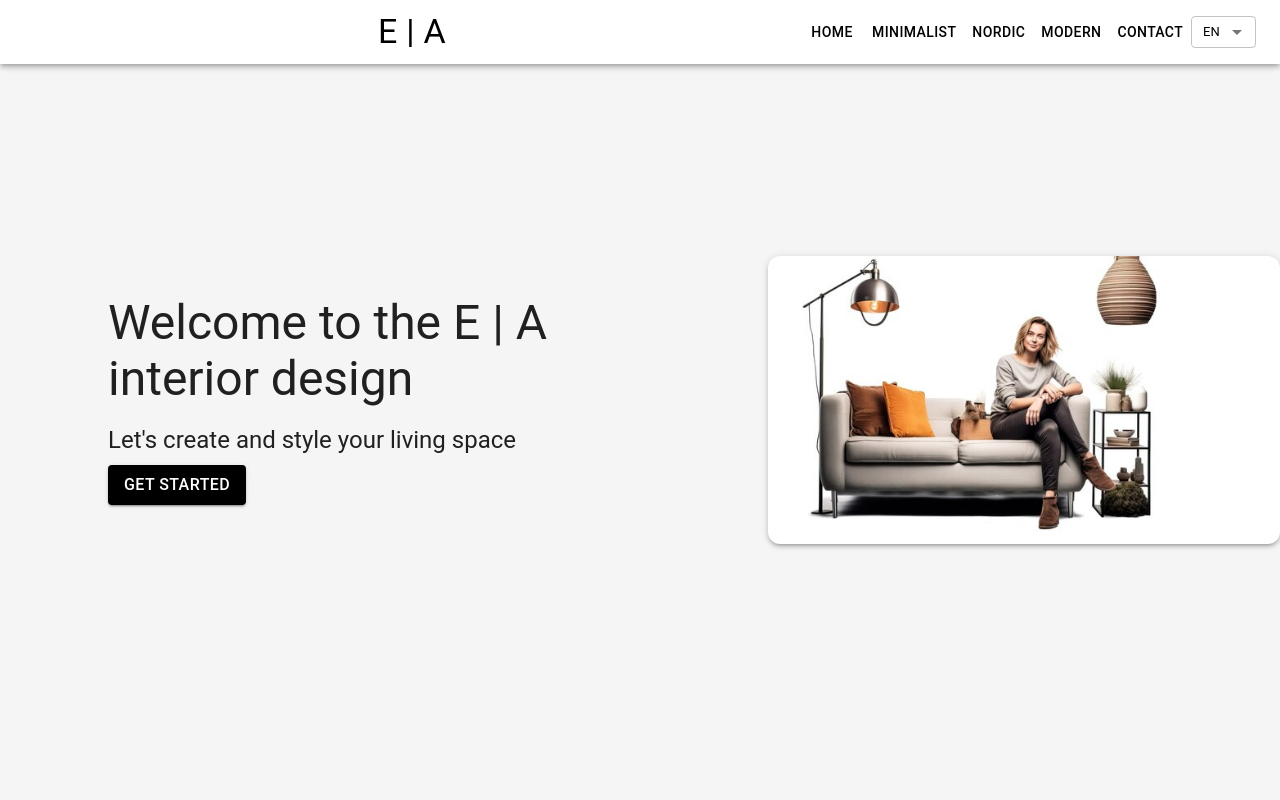
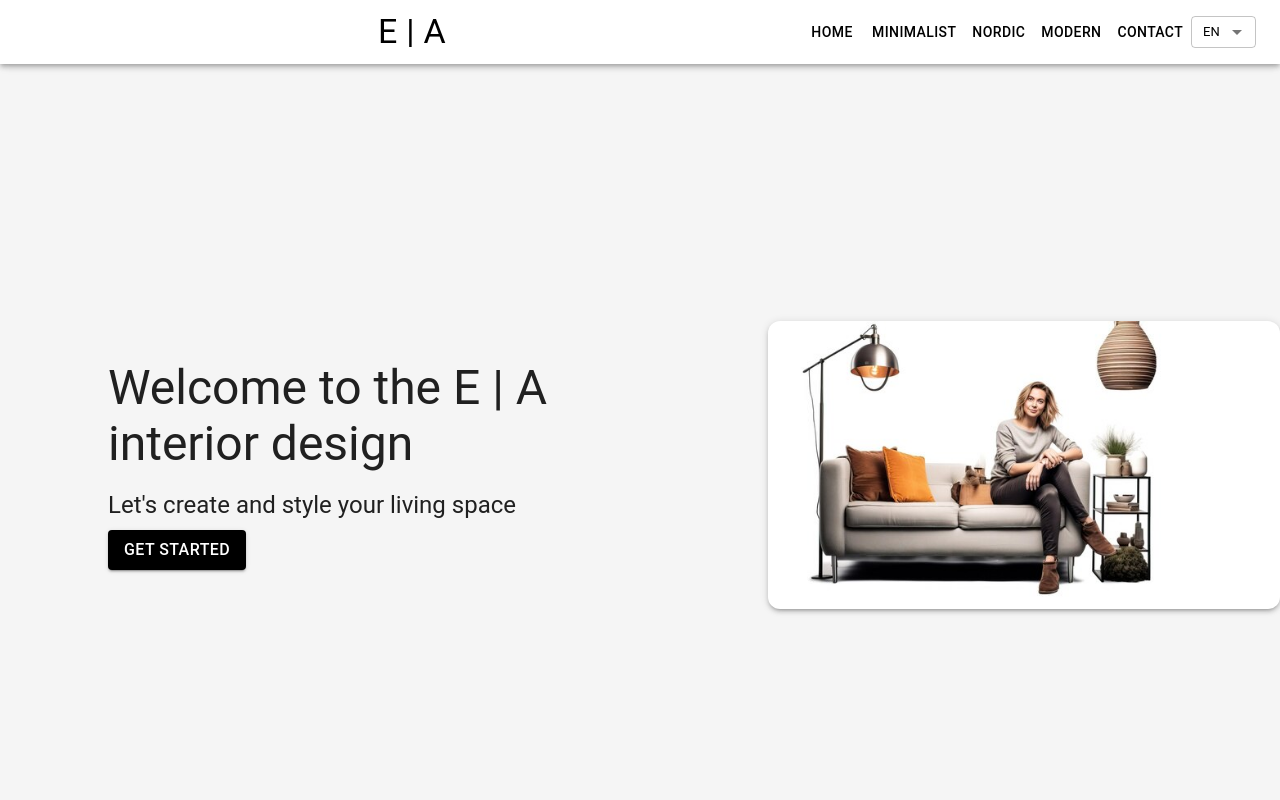
Before and after one commit to Salih-M/E-A-Interior-Design, a React (Create React App) app in the folder my-app/: page / in a window 1280 px wide. Shown: the top 800 px of the page. Built offline with nearby package versions, Linux system fonts and the light colour scheme.

Commit message:
design update

```diff
--- a/my-app/src/App.css
+++ b/my-app/src/App.css
@@ -47,8 +47,8 @@
 
 .slide-track {
   display: flex;
-  width: calc(100% * 3);
-  animation: slide 35s linear infinite;
+  width: calc(100% * 6);
+  animation: slide 40s linear infinite;
 }
 
 .paused {
--- a/my-app/src/components/HomePage/HeroSection.js
+++ b/my-app/src/components/HomePage/HeroSection.js
@@ -15,6 +15,7 @@ const HeroSection = () => {
         justifyContent: { xs: "", md: "space-between" },
         backgroundColor: "#f5f5f5",
         height: "100vh",
+        marginTop:"65px"
       }}
     >
       <Container maxWidth="sm" sx={{ textAlign: { xs: "center", md: "left" } }}>
```
